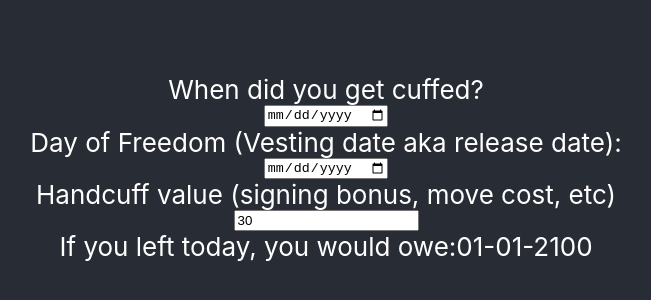
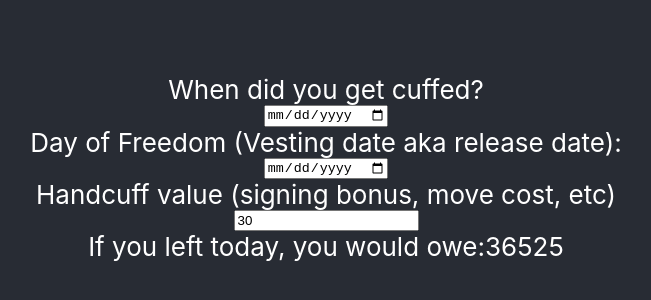
Before and after one commit to bradydowling/cuffs-calculator, a React (Create React App) app: page / in a window 1280 px wide. Shown: the part 232-532 px from the top of the page, without its empty margins (314-965 px from the left). Built offline with nearby package versions, Linux system fonts and the light colour scheme.

Commit message:
Get the diff between two dates

```diff
--- a/src/App.js
+++ b/src/App.js
@@ -23,18 +23,27 @@ class App extends React.Component {
     this.setState({ value });
   }
 
+  getDateDiff() {
+    var dashReplacer = /-/gi;
+    const date1 = new Date(this.state.cuffDate.replace(dashReplacer, '/'));
+    const date2 = new Date(this.state.releaseDate.replace(dashReplacer, '/'));
+    const diffTime = Math.abs(date2 - date1);
+    const diffDays = Math.ceil(diffTime / (1000 * 60 * 60 * 24));
+    return diffDays;
+  }
+
   render() {
     return (
       <div className="App">
         <header className="App-header">
           When did you get cuffed?
-          <input type="date" name="cuff-date" onInput={e => { this.cuffDate(e.target.value); }}></input>
+          <input type="date" name="cuff-date" onInput={e => { this.cuffDateChange(e.target.value); }}></input>
           Day of Freedom (Vesting date aka release date):
           <input type="date" name="freedom-date" onInput={e => { this.freedomDateChange(e.target.value); }}></input>
           Handcuff value (signing bonus, move cost, etc)
           <input type="number" name="cuff-value" min="0" step="1000" defaultValue="30" onChange={e => { this.valueChange(e.target.value); }}></input>
           If you left today, you would owe:
-          {this.state.releaseDate}
+          {this.getDateDiff()}
         </header>
       </div>
     );
```
Also changed, not shown: 1 other file (tests, documents, lock files or other folders).
